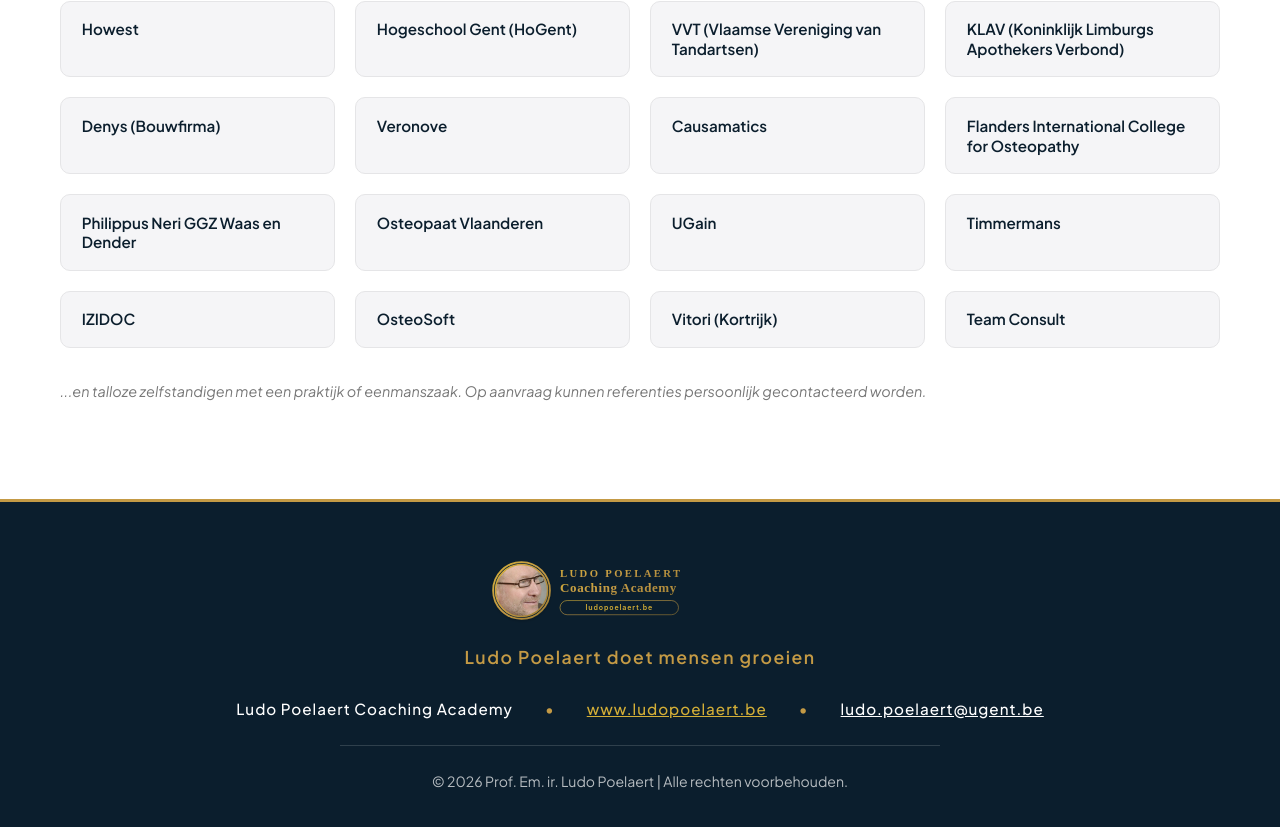
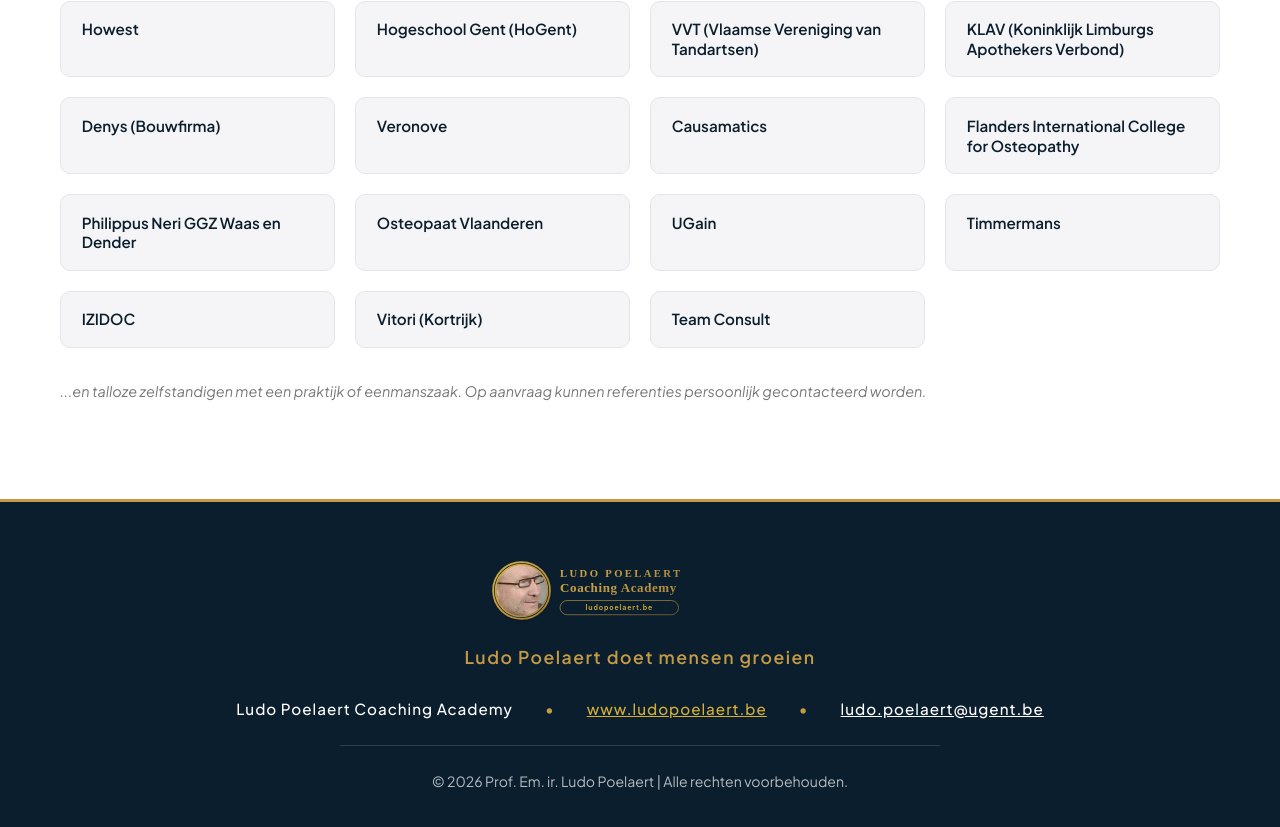
Before and after one commit to poelaertludo/poelaert-coaching, a React (Vite) app: page / in a window 1280 px wide. Shown: the part 8921-9748 px from the top of the page. Built offline with nearby package versions, Linux system fonts and the light colour scheme; a web font is replaced by a local one.

Commit message:
Remove OsteoSoft from client references

```diff
--- a/src/App.tsx
+++ b/src/App.tsx
@@ -34,7 +34,6 @@
 import logoUgain from './assets/logos/ugain.svg';
 import logoTimmermans from './assets/logos/timmermans.svg';
 import logoIzidoc from './assets/logos/izidoc.svg';
-import logoOsteosoft from './assets/logos/osteosoft.svg';
 import logoVitori from './assets/logos/vitori.svg';
 import logoTeamConsult from './assets/logos/team_consult.svg';
 
@@ -172,7 +171,6 @@
   { name: "UGain", logo: logoUgain },
   { name: "Timmermans", logo: logoTimmermans },
   { name: "IZIDOC", logo: logoIzidoc },
-  { name: "OsteoSoft", logo: logoOsteosoft },
   { name: "Vitori (Kortrijk)", logo: logoVitori },
   { name: "Team Consult", logo: logoTeamConsult }
 ];
```
